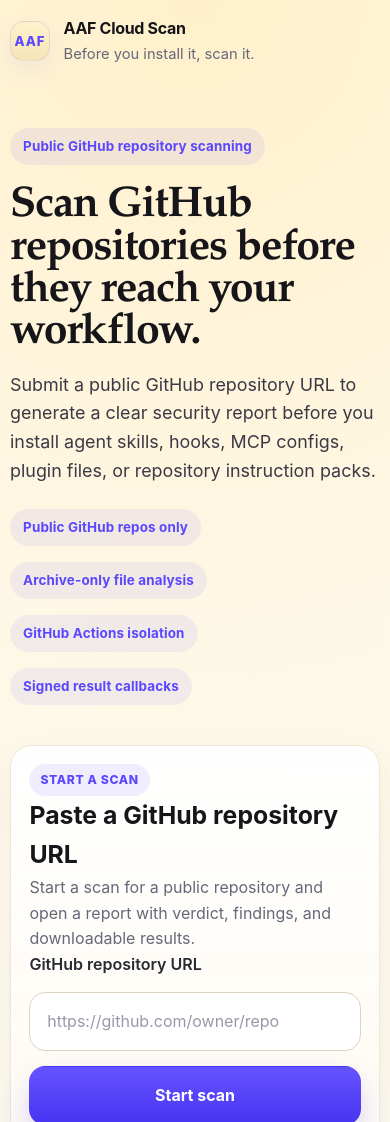
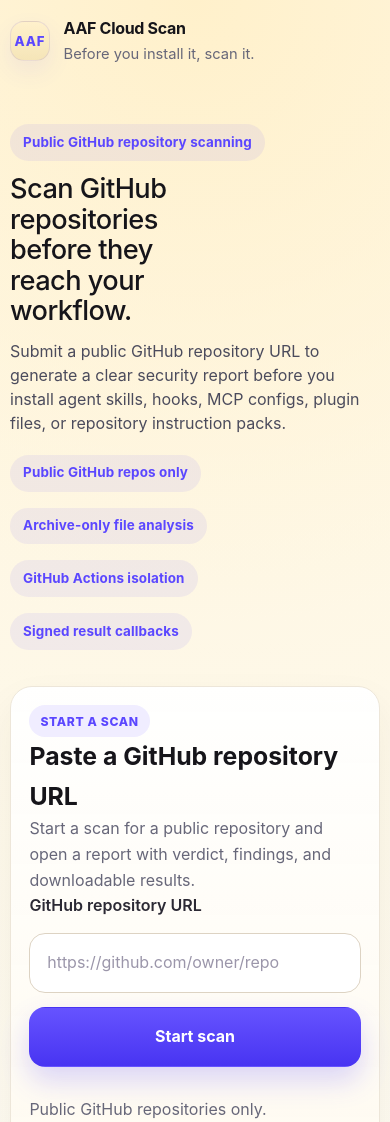
Before and after one commit to rustwoodagent-ops/aaf-cloud-scan, a website: page public/index.html in a window 390 px wide. Shown: the top 1122 px of the page. Drawn offline with Linux system fonts and the light colour scheme.

Commit message:
style: refine hero typography with lighter sans heading

```diff
--- a/public/styles.css
+++ b/public/styles.css
@@ -152,10 +152,9 @@ main {
 }
 
 .hero-copy {
-  padding: 1rem 0.25rem 1rem 0;
+  padding: 0.75rem 0.25rem 0.75rem 0;
 }
 
-.hero h1,
 .result-layout h1,
 .section-heading h2,
 .story-card h3,
@@ -164,7 +163,16 @@ main {
   letter-spacing: -0.03em;
 }
 
-.hero h1,
+.hero h1 {
+  font-family: Inter, ui-sans-serif, system-ui, -apple-system, BlinkMacSystemFont, "Segoe UI", sans-serif;
+  font-size: 2.2rem;
+  font-weight: 500;
+  line-height: 1.08;
+  letter-spacing: -0.03em;
+  max-width: 11ch;
+  margin: 0 0 0.75rem 0;
+}
+
 .result-layout h1 {
   font-size: clamp(2.6rem, 6vw, 4.8rem);
   line-height: 0.98;
@@ -179,8 +187,19 @@ main {
   margin: 0;
 }
 
+.hero .lede {
+  font-family: Inter, ui-sans-serif, system-ui, -apple-system, BlinkMacSystemFont, "Segoe UI", sans-serif;
+  font-size: 1rem;
+  font-weight: 400;
+  line-height: 1.5;
+  color: #4b4b5c;
+  max-width: 34rem;
+  margin-top: 0;
+  margin-bottom: 1.25rem;
+}
+
 .hero-pills {
-  margin-top: 1.5rem;
+  margin-top: 1.25rem;
 }
 
 .panel {
@@ -560,7 +579,11 @@ button:disabled {
     display: grid;
   }
 
-  .hero h1,
+  .hero h1 {
+    font-size: 2rem;
+    line-height: 1.1;
+  }
+
   .result-layout h1 {
     max-width: none;
   }
@@ -597,7 +620,14 @@ button:disabled {
     padding-top: 1.25rem;
   }
 
-  .hero h1,
+  .hero h1 {
+    font-size: 1.7rem;
+    font-weight: 500;
+    line-height: 1.12;
+    letter-spacing: -0.02em;
+    max-width: 12ch;
+  }
+
   .result-layout h1 {
     font-size: clamp(2.2rem, 11vw, 3.3rem);
   }
```
